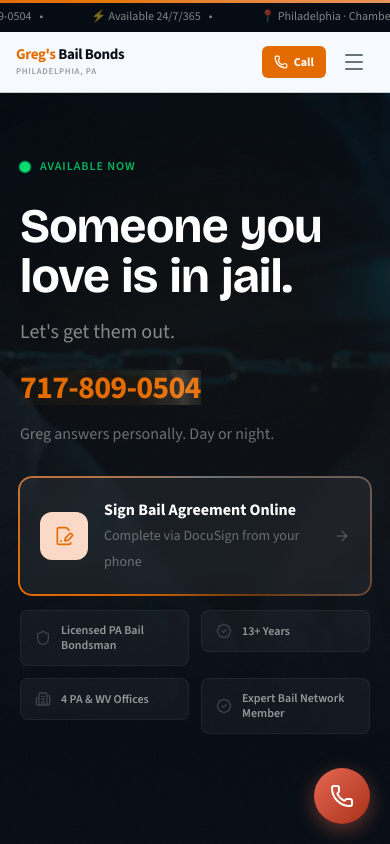
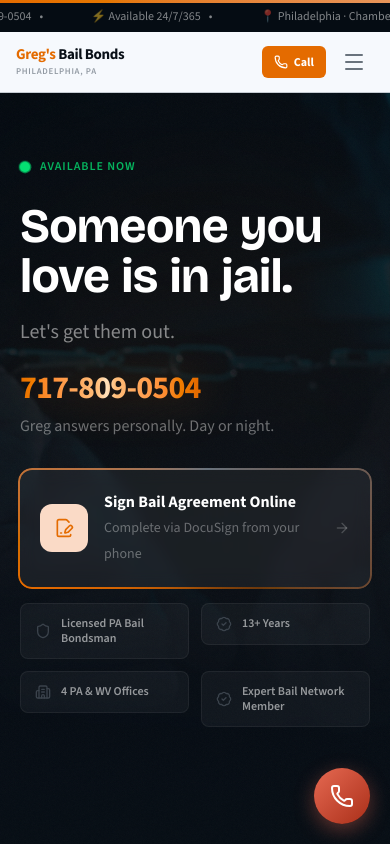
Before and after one commit to Founditmarketing/gregs-bail-bonds, a React (Vite) app: page / in a window 390 px wide. Shown: the top 844 px of the page. Built offline with nearby package versions, Linux system fonts and the light colour scheme.

Commit message:
Fix phone shimmer: background-clip:text approach eliminates highlight box artifact

```diff
--- a/src/index.css
+++ b/src/index.css
@@ -323,34 +323,30 @@
   animation: aurora-drift-3 18s ease-in-out infinite;
 }
 
-/* ── Phone number shimmer sweep ── */
-@keyframes shimmer-sweep {
-  0% { left: -100%; }
-  100% { left: 200%; }
+/* ── Phone number shimmer — background-clip:text, zero box artifact ── */
+@keyframes shimmer-bg {
+  0%   { background-position: 200% center; }
+  100% { background-position: -200% center; }
 }
 .phone-shimmer {
-  position: relative;
-  overflow: hidden;
   display: inline-block;
-}
-.phone-shimmer::after {
-  content: '';
-  position: absolute;
-  top: 0;
-  left: -100%;
-  width: 50%;
-  height: 100%;
   background: linear-gradient(
     90deg,
-    transparent 0%,
-    oklch(100% 0 0 / 0.08) 40%,
-    oklch(100% 0 0 / 0.15) 50%,
-    oklch(100% 0 0 / 0.08) 60%,
-    transparent 100%
+    var(--color-orange-9)   0%,
+    var(--color-orange-9)   30%,
+    oklch(88% 0.14 55)      48%,
+    oklch(95% 0.08 55)      50%,
+    oklch(88% 0.14 55)      52%,
+    var(--color-orange-9)   70%,
+    var(--color-orange-9)   100%
   );
-  animation: shimmer-sweep 3.5s cubic-bezier(0.4, 0, 0.2, 1) infinite;
+  background-size: 250% auto;
+  -webkit-background-clip: text;
+  background-clip: text;
+  -webkit-text-fill-color: transparent;
+  color: transparent;
+  animation: shimmer-bg 3.5s linear infinite;
   animation-delay: 2s;
-  pointer-events: none;
 }
 
 /* ── Clip-path curtain reveal for service cards ── */
@@ -451,12 +447,13 @@
   width: 48px;
 }
 
-/* ── Phone number glow on dark backgrounds ── */
+/* ── Phone number glow — filter:drop-shadow works alongside background-clip:text ── */
 .phone-glow {
-  text-shadow: 0 0 40px oklch(66% 0.185 55 / 0.3);
+  filter: drop-shadow(0 0 24px oklch(66% 0.185 55 / 0.35));
+  transition: filter 0.3s ease;
 }
 .phone-glow:hover {
-  text-shadow: 0 0 60px oklch(66% 0.185 55 / 0.45);
+  filter: drop-shadow(0 0 40px oklch(66% 0.185 55 / 0.55));
 }
 
 /* ── Card with accent bottom reveal ── */
@@ -617,7 +614,11 @@
   .aurora-orb { animation: none; }
   .gradient-border::before,
   .gradient-border::after { animation: none; }
-  .phone-shimmer::after { animation: none; }
+  .phone-shimmer {
+    animation: none;
+    background-position: 0% center;
+    /* static orange, no sweep */
+  }
   .clip-reveal { clip-path: none; transition: none; }
   .step-line-animated { transform: scaleY(1); }
   .step-number-animated { opacity: 1; }
--- a/src/pages/home.tsx
+++ b/src/pages/home.tsx
@@ -161,7 +161,7 @@
 
               <motion.a href={BUSINESS.phoneTel} initial={{ opacity: 0, y: 16 }} animate={{ opacity: 1, y: 0 }} transition={{ delay: 0.85, duration: 0.5 }}
                 className="block mb-2 group">
-                <span className="text-bail phone-glow phone-shimmer text-4xl sm:text-5xl md:text-6xl font-bold tracking-tight group-hover:text-white transition-colors"
+                <span className="phone-shimmer phone-glow text-4xl sm:text-5xl md:text-6xl font-bold tracking-tight"
                   style={{ fontFamily: 'var(--font-display)' }}>
                   {BUSINESS.phone}
                 </span>
@@ -400,7 +400,7 @@
                 </h2>
                 <p className="text-white/30 text-2xl mb-6" style={{ fontFamily: 'var(--font-display)' }}>Neither does Greg.</p>
                 <a href={BUSINESS.phoneTel}>
-                  <span className="phone-shimmer text-bail phone-glow text-3xl sm:text-4xl font-bold tracking-tight hover:text-white transition-colors"
+                  <span className="phone-shimmer phone-glow text-3xl sm:text-4xl font-bold tracking-tight"
                     style={{ fontFamily: 'var(--font-display)' }}>
                     {BUSINESS.phone}
                   </span>
```
